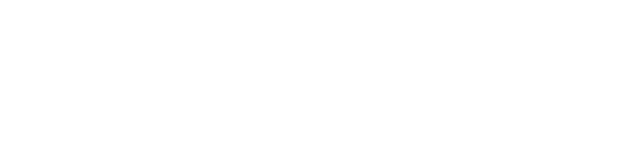
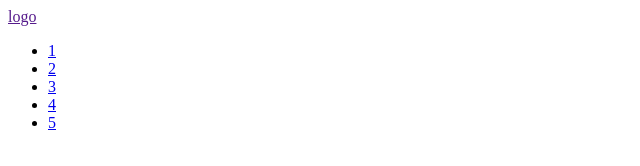
Before and after one commit to Resolushion/test_new21, a plain HTML site: page index.html in a window 1280 px wide. Shown: the whole page, without its empty margins (0-640 px from the left). Drawn offline with Linux system fonts and the light colour scheme.

Commit message:
add header

```diff
--- a/index.html
+++ b/index.html
@@ -9,7 +9,18 @@
 </head>
 
 <body>
-
+    <header>
+        <a href="">logo</a>
+        <nav>
+            <ul>
+                <li><a href="#">1</a></li>
+                <li><a href="#">2</a></li>
+                <li><a href="#">3</a></li>
+                <li><a href="#">4</a></li>
+                <li><a href="#">5</a></li>
+            </ul>
+        </nav>
+    </header>
 </body>
 
 </html>
```
